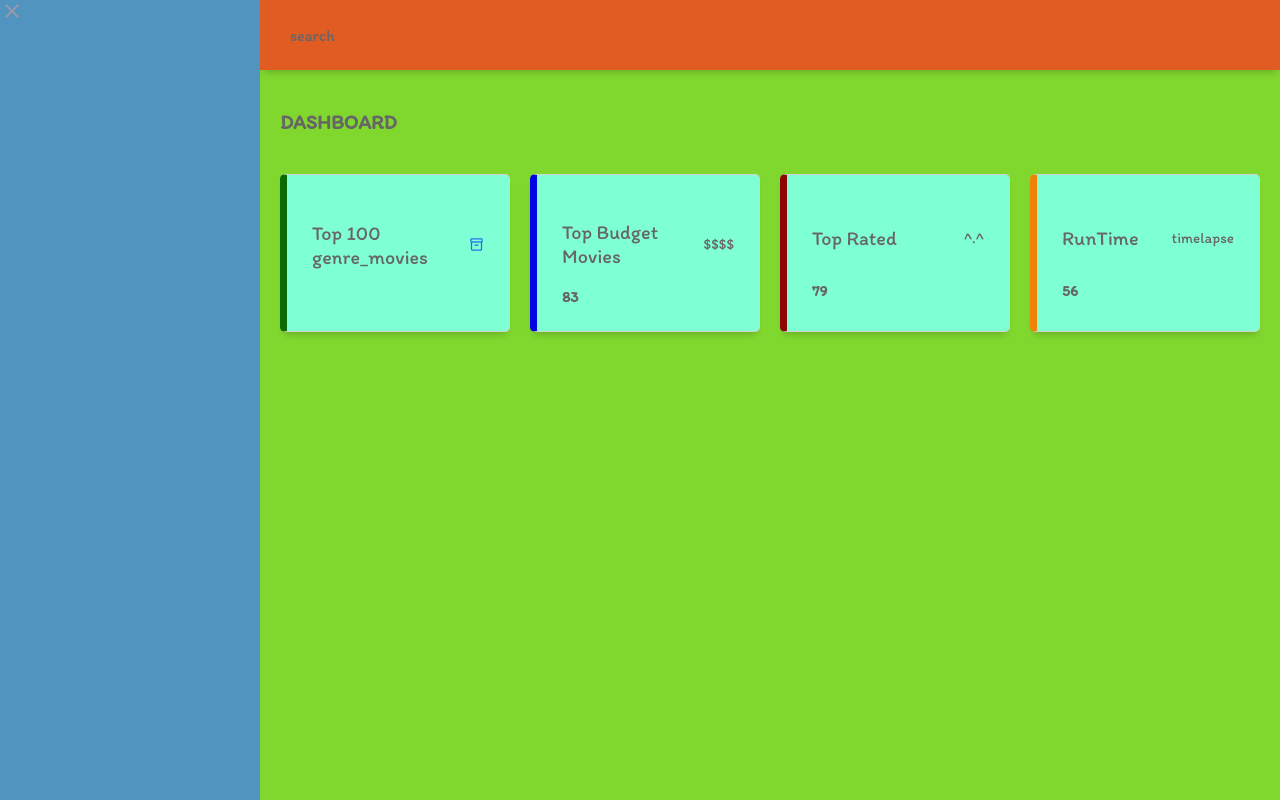
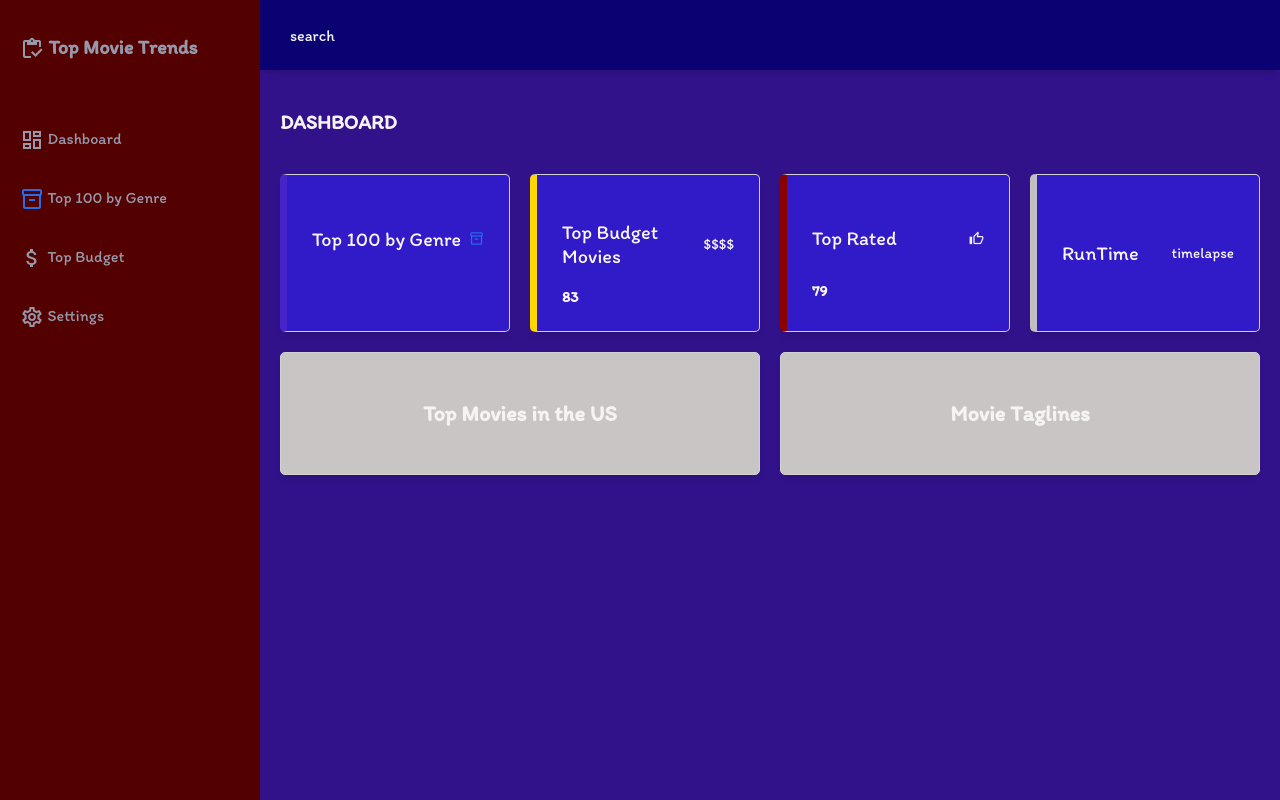
Before and after one commit to rdjames1996/Project-3-film-dashboard, a plain HTML site: page Ana/ag_index.html in a window 1280 px wide. Drawn offline with nearby package versions, Linux system fonts and the light colour scheme.

Commit message:
updated css

```diff
--- a/Ana/ag_index.html
+++ b/Ana/ag_index.html
@@ -30,8 +30,41 @@
              <!-- End Header -->
 
             <!-- Sidebar -->
+
             <aside id="sidebar">
-                    <span class="material-icons-outlined" onclick="closeSidebar()">close</span>
+              <div class="sidebar-title">
+                <div class="sidebar-brand">
+                  <span class="material-icons-outlined">inventory</span> Top Movie Trends
+                </div>
+                <span class="material-icons-outlined" onclick="closeSidebar()">close</span>
+              </div>
+
+              <ul class="sidebar-list">
+                <li class="sidebar-list-item">
+                  <a href="#" target="_blank">
+                    <span class="material-icons-outlined">dashboard</span> Dashboard
+                  </a>
+                </li>
+
+                <li class="sidebar-list-item">
+                  <a href="#" target="_blank">
+                    <span class="material-icons-outlined text-blue">inventory_2</span> Top 100 by Genre
+                  </a>
+                </li>
+
+                <li class="sidebar-list-item">
+                  <a href="#" target="_blank">
+                    <span class="material-icons-outlined">attach_money</span> Top Budget
+                  </a>
+                </li>
+
+                <li class="sidebar-list-item">
+                  <a href="#" target="_blank">
+                    <span class="material-icons-outlined">settings</span> Settings
+                  </a>
+                </li>
+
+              </ul>
             </aside>
 
             <!-- Main -->
@@ -44,7 +77,7 @@
 
                     <div class="card">
                       <div class="card-inner">
-                        <p class="text-primary">Top 100 genre_movies</p>
+                        <p class="text-primary">Top 100 by Genre</p>
                         <span class="material-icons-outlined text-blue">inventory_2</span>
                       </div>
                       <span class="text-primary font-weight-bold">
@@ -63,7 +96,7 @@
                     <div class="card">
                       <div class="card-inner">
                         <p class="text-primary">Top Rated</p>
-                        <span class="material-symbols-outlined">^.^</span>
+                        <span class="material-icons-outlined">thumb_up_alt</span>
                       </div>
                       <span class="text-primary font-weight-bold">79</span>
                     </div>
@@ -73,15 +106,27 @@
                         <p class="text-primary">RunTime</p>
                         <span class="material-symbols-outlined">timelapse</span>
                       </div>
-                      <span class="text-primary font-weight-bold">56</span>
                     </div>
 
                   </div>
+                  <div class="charts">
+
+                    <div class="charts-card">
+                      <p class="chart-title">Top Movies in the US</p>
+                      <div id="bar-chart"></div>
+                    </div>
+
+                    <div class="charts-card">
+                      <p class="chart-title">Movie Taglines</p>
+                      <div id="area-chart"></div>
+                    </div>
             </main>
             <!-- End Main -->
 
         </div>
         <!-- SCRIPTS -->
+        <!-- JUPYTER NOTEBOOK -->
+        <script src="movie_genre.ipynb"></script>
         <!-- APEX CHARTS -->
         <script src="https://cdnjs.cloudflare.com/ajax/libs/apexcharts/3.37.0/apexcharts.min.js" ></script>
         <!-- Custom JS -->
--- a/Ana/css/style.css
+++ b/Ana/css/style.css
@@ -2,8 +2,8 @@ body {
     margin: 0;
     padding: 0;
     box-sizing: border-box;
-    background-color: #80d72e;
-    color: #666666;
+    background-color: #32128b;
+    color: #f6f3f3;
     font-family: "Itim", sans-serif;
 }
 
@@ -13,7 +13,7 @@ body {
 }
 
 .text-primary {
-    color: #666666;
+    color: #f9f5f5;
 }
 
 .text-blue {
@@ -51,7 +51,7 @@ body {
 .header {
     grid-area: header;
     height: 70px;
-    background-color: rgb(224, 92, 35);
+    background-color: rgb(10, 1, 114);
     display: flex;
     align-items: center;
     justify-content: space-between;
@@ -68,12 +68,63 @@ body {
 #sidebar {
     grid-area: sidebar;
     height: 100%;
-    background-color: rgb(80, 148, 191);
+    background-color: rgb(82, 0, 0);
     color: #9799ab;
     overflow-y: auto;
     transition: all 0.5s;
     -webkit-transition: all 0.5s;
 }
+
+.sidebar-title {
+  display: flex;
+  justify-content: space-between;
+  align-items: center;
+  padding: 20px 20px 20px 20px;
+  margin-bottom: 30px;
+}
+
+.sidebar-title > span {
+  display: none;
+}
+
+.sidebar-brand {
+  margin-top: 15px;
+  font-size: 20px;
+  font-weight: 700;
+}
+
+.sidebar-list {
+  padding: 0;
+  margin-top: 15px;
+  list-style-type: none;
+}
+
+.sidebar-list-item {
+  padding: 20px 20px 20px 20px;
+}
+
+.sidebar-list-item:hover {
+  background-color: rgba(255, 255, 255, 0.2);
+  cursor: pointer;
+}
+
+.sidebar-list-item > a {
+  text-decoration: none;
+  color: #9799ab;
+}
+
+.sidebar-responsive {
+  display: inline !important;
+  position: absolute;
+  /*
+    the z-index of the ApexCharts is 11
+    we want the z-index of the sidebar higher so that
+    the charts are not showing over the sidebar
+    on small screens
+  */
+  z-index: 12 !important;
+}
+
 
 /* ------- MAIN ------- */
 
@@ -117,23 +168,23 @@ body {
   }
 
   .card:first-child {
-    border-left: 7px solid #0b6906;
-    background-color: aquamarine;
+    border-left: 7px solid #4724c9;
+    background-color: rgb(49, 26, 199);
   }
 
   .card:nth-child(2) {
-    border-left: 7px solid #0004e6;
-    background-color: aquamarine;
+    border-left: 7px solid gold;
+    background-color: rgb(49, 26, 199);
   }
 
   .card:nth-child(3) {
-    border-left: 7px solid #8d0707;
-    background-color: aquamarine;
+    border-left: 7px solid darkred;
+    background-color: rgb(49, 26, 199);
   }
 
   .card:nth-child(4) {
-    border-left: 7px solid #f08205;
-    background-color: aquamarine;
+    border-left: 7px solid silver;
+    background-color: rgb(49, 26, 199);
   }
 
   .card > span {
@@ -153,6 +204,31 @@ body {
 
   .card-inner > span {
     font-size: 15px;
+  }
+
+  .charts {
+    display: grid;
+    grid-template-columns: 1fr 1fr;
+    gap: 20px;
+  }
+
+  .charts-card {
+    background-color: #c9c5c5;
+    margin-bottom: 20px;
+    padding: 25px;
+    box-sizing: border-box;
+    -webkit-column-break-inside: avoid;
+    border: 1px solid #d2d2d3;
+    border-radius: 5px;
+    box-shadow: 0 6px 7px -4px rgba(0, 0, 0, 0.2);
+  }
+
+  .chart-title {
+    display: flex;
+    align-items: center;
+    justify-content: center;
+    font-size: 22px;
+    font-weight: 600;
   }
 
 /* ---------- SCROLLBARS ---------- */
--- a/Ana/js/genre_movies.js
+++ b/Ana/js/genre_movies.js
@@ -15,3 +15,40 @@ function closeSidebar() {
         sidebar.classList.remove("sidebar-responsive")
     }
 }
+
+// Creating chart coding for vizualization
+// options = {
+//     chart: {
+//       type: 'bar'
+//     },
+//     plotOptions: {
+//       bar: {
+//         horizontal: true
+//       }
+//     },
+//     series: [{
+//       data: [{
+//         x: 'category A',
+//         y: 10
+//       }, {
+//         x: 'category B',
+//         y: 18
+//       }, {
+//         x: 'category C',
+//         y: 13
+//       }]
+//     }]
+//   }
+
+let trace1 = {
+    x: xData,
+    y: yData
+  };
+
+  let data = [trace1];
+
+  let layout = {
+    title: "A Plotly plot"
+  };
+
+  Plotly.newPlot("plot", data, layout);
```
Also changed, not shown: 2 other files.
